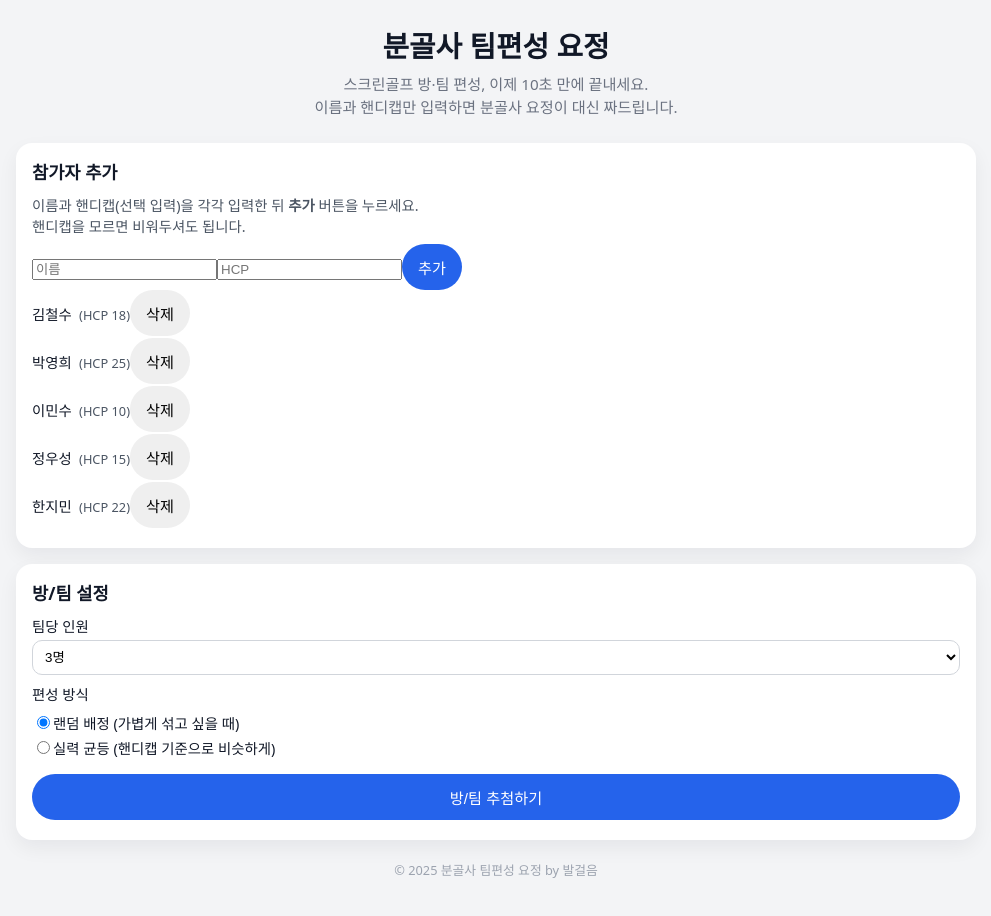
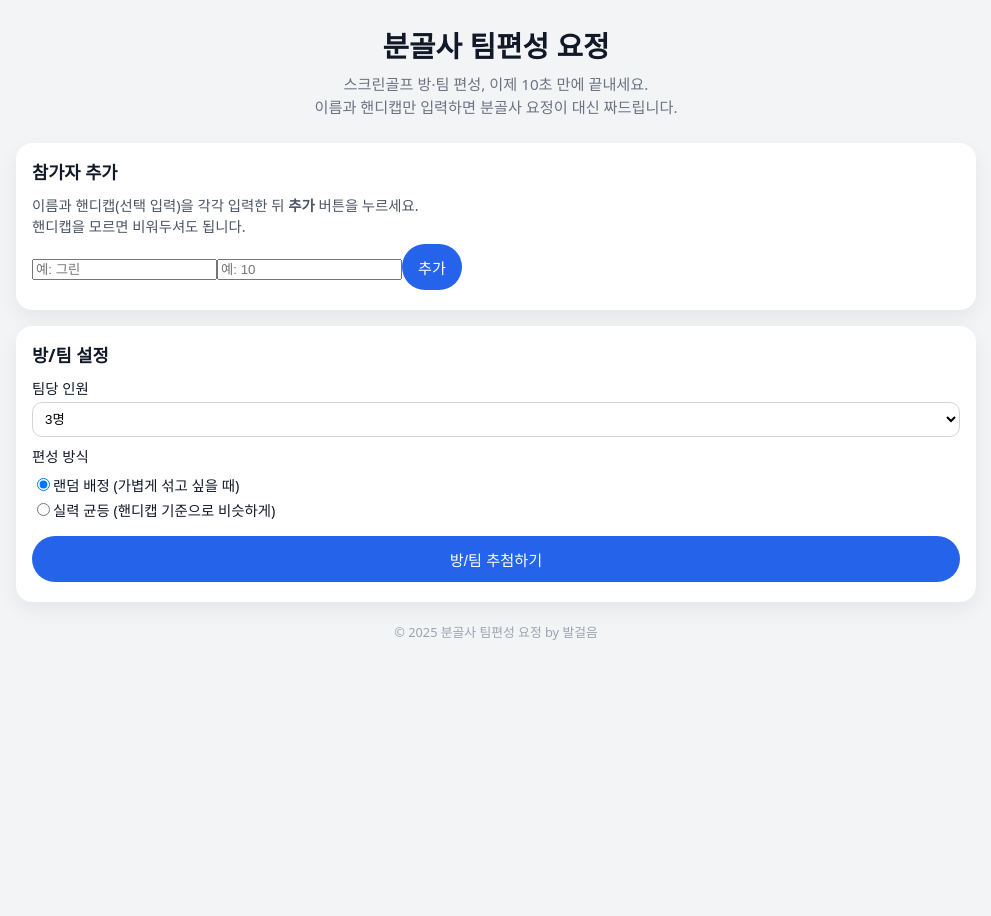
Before and after one commit to wellbi1112/bungolsa-team, a React (Vite) app: page / in a window 1280 px wide. Shown: the top 916 px of the page, without its empty margins (144-1135 px from the left). After the commit the page ends 800 px from the top, so only its background shows below. Built offline with nearby package versions, Linux system fonts and the light colour scheme.

Commit message:
이름/핸디캡 칸 분리 + 팀편성 요정 UI 적용

```diff
--- a/src/App.tsx
+++ b/src/App.tsx
@@ -87,14 +87,8 @@ function calcAverageHandicap(team: Team): number | null {
 }
 
 const App: React.FC = () => {
-  // 참가자 목록 (초기 예시 5명)
-  const [players, setPlayers] = useState<Player[]>([
-    { id: 1, name: "김철수", handicap: 18 },
-    { id: 2, name: "박영희", handicap: 25 },
-    { id: 3, name: "이민수", handicap: 10 },
-    { id: 4, name: "정우성", handicap: 15 },
-    { id: 5, name: "한지민", handicap: 22 },
-  ]);
+  // ✅ 초기 참가자 리스트를 비워둠
+  const [players, setPlayers] = useState<Player[]>([]);
 
   // 새 참가자 입력용 상태
   const [newName, setNewName] = useState<string>("");
@@ -238,13 +232,13 @@ const App: React.FC = () => {
           <div className="player-input-row">
             <input
               type="text"
-              placeholder="이름"
+              placeholder="예: 그린"
               value={newName}
               onChange={(e) => setNewName(e.target.value)}
             />
             <input
               type="number"
-              placeholder="HCP"
+              placeholder="예: 10"
               value={newHandicap}
               onChange={(e) => setNewHandicap(e.target.value)}
             />
```
